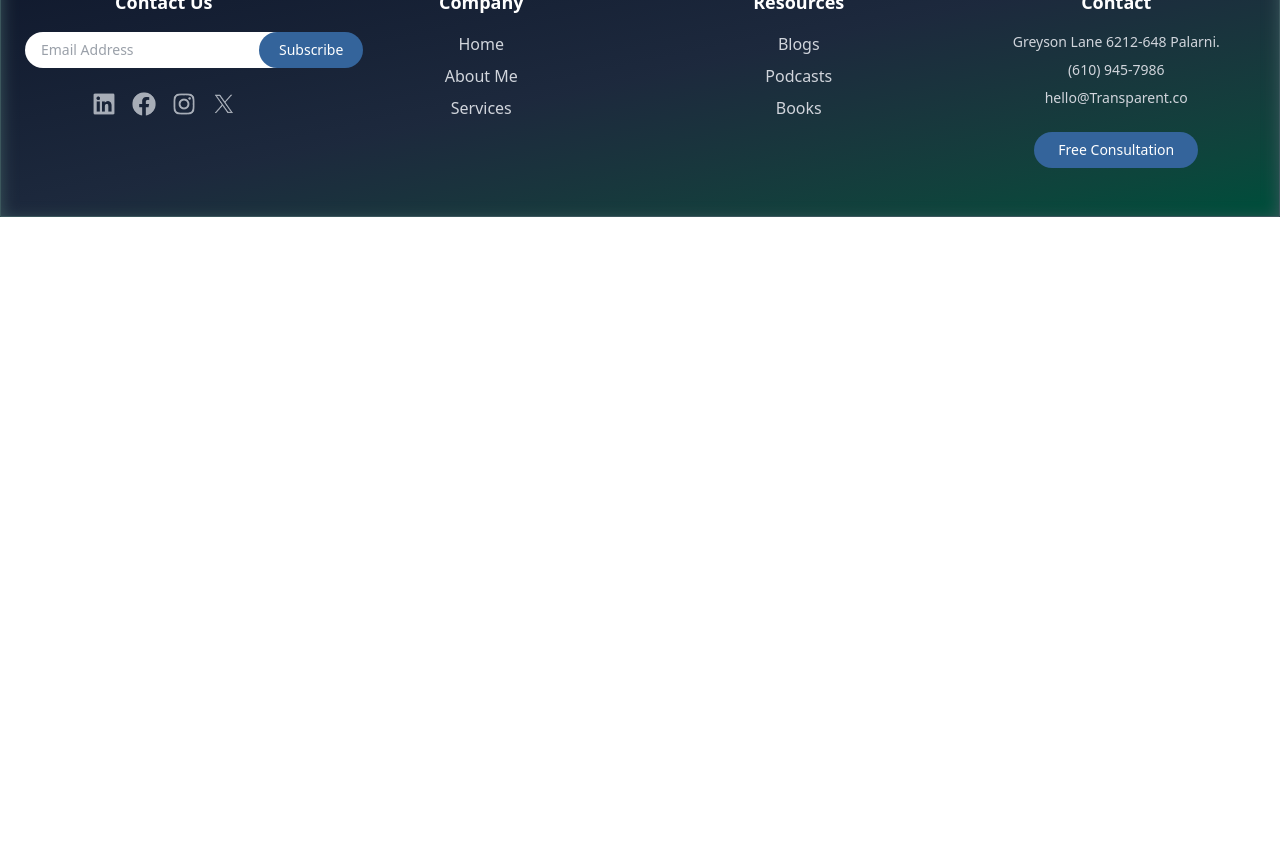
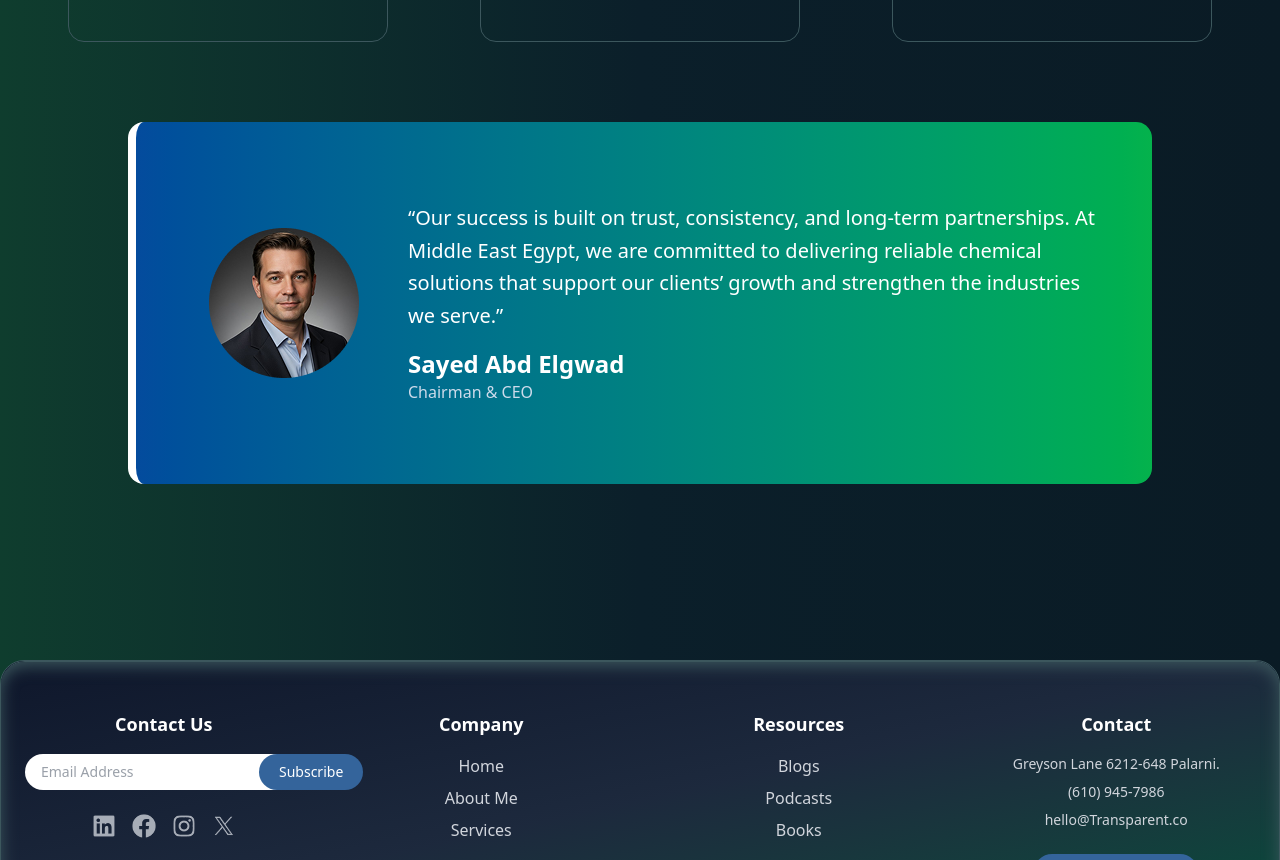
Before and after one commit to yassersalem74/Middle-East, a React (Vite) app: page /about in a window 1280 px wide. Shown: the part 2040-2900 px from the top of the page. Before the commit the page ends 2257 px from the top, so only its background shows below. Built offline with nearby package versions, Linux system fonts and the light colour scheme.

Commit message:
Feature/added our value section in aboutUS page

```diff
--- a/src/components/AboutUS-Components/OurValueSection.jsx
+++ b/src/components/AboutUS-Components/OurValueSection.jsx
@@ -68,7 +68,11 @@ const ValuesSection = () => {
   ];
 
   return (
-    <div className="py-12">
+    <div className="py-24">
+      <h2 className="text-4xl text-center pb-12 font-bold mb-4  text-white">
+        Why Choose Us ?
+      </h2>
+
       <div className="flex flex-wrap justify-evenly gap-6">
         {cardsData.map((card, index) => (
           <ValueCard
@@ -79,6 +83,49 @@ const ValuesSection = () => {
           />
         ))}
       </div>
+
+      <div
+        className="
+    my-20
+    mx-auto
+    w-4/5
+    px-6 sm:px-12
+    py-12 sm:py-20
+    flex
+    flex-col md:flex-row
+    gap-6
+    items-center
+    bg-gradient-to-r from-[#044B9D] to-[#05B24C]
+    border-l-[8px] border-white
+    backdrop-blur-[11px]
+    rounded-2xl
+  "
+      >
+        {/* Image (fixed size) */}
+        <div className="flex justify-center items-center shrink-0">
+          <img
+            className="w-[200px] h-[150px] object-contain"
+            src="value-person.png"
+            alt="value-person"
+          />
+        </div>
+
+        {/* Text */}
+        <div className="text-center md:text-left">
+          <p className="text-white text-xl leading-relaxed">
+            “Our success is built on trust, consistency, and long-term
+            partnerships. At Middle East Egypt, we are committed to delivering
+            reliable chemical solutions that support our clients’ growth and
+            strengthen the industries we serve.”
+          </p>
+
+          <h2 className="mt-4 text-2xl font-semibold text-white">
+            Sayed Abd Elgwad
+          </h2>
+
+          <div className="text-[#CDDBEB]">Chairman & CEO</div>
+        </div>
+      </div>
     </div>
   );
 };
```
Also changed, not shown: public/value-person.png (added), 1 other file (tests, documents, lock files or other folders).
